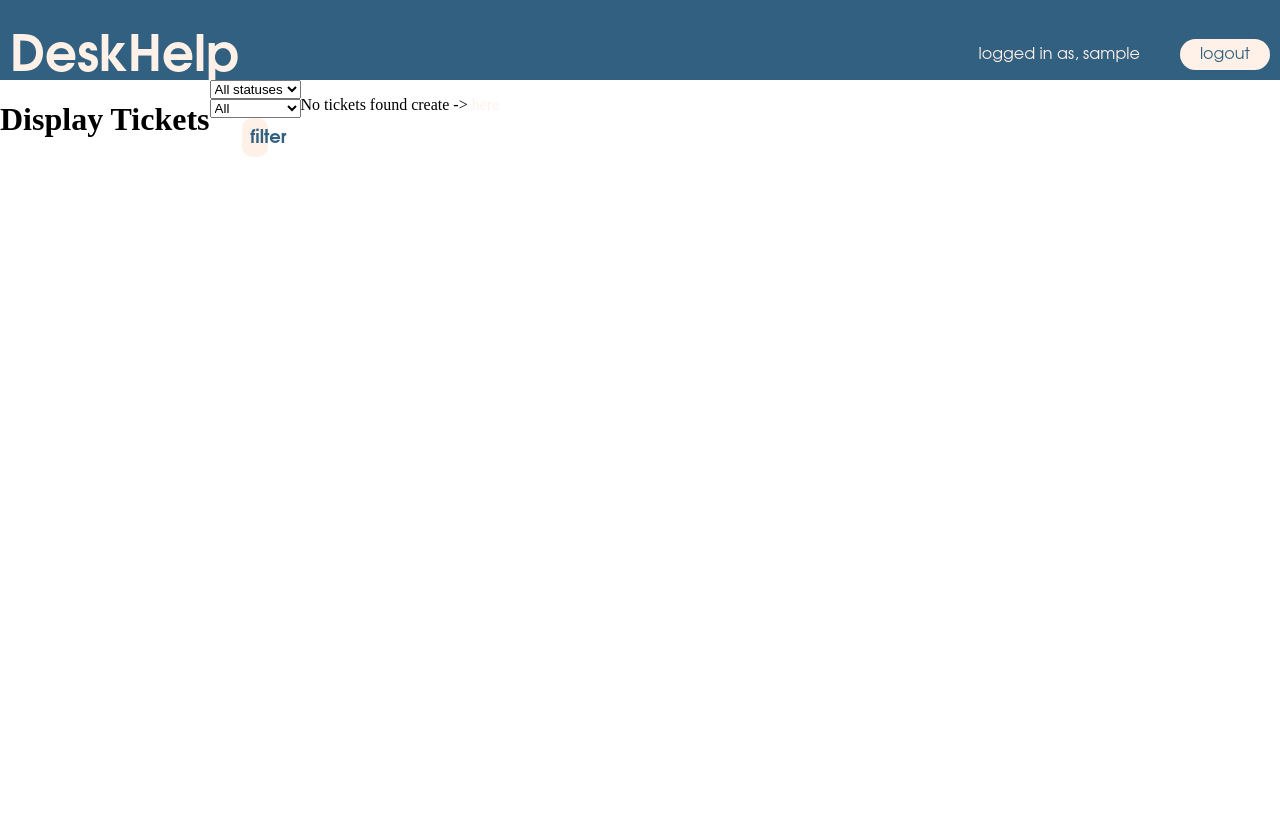
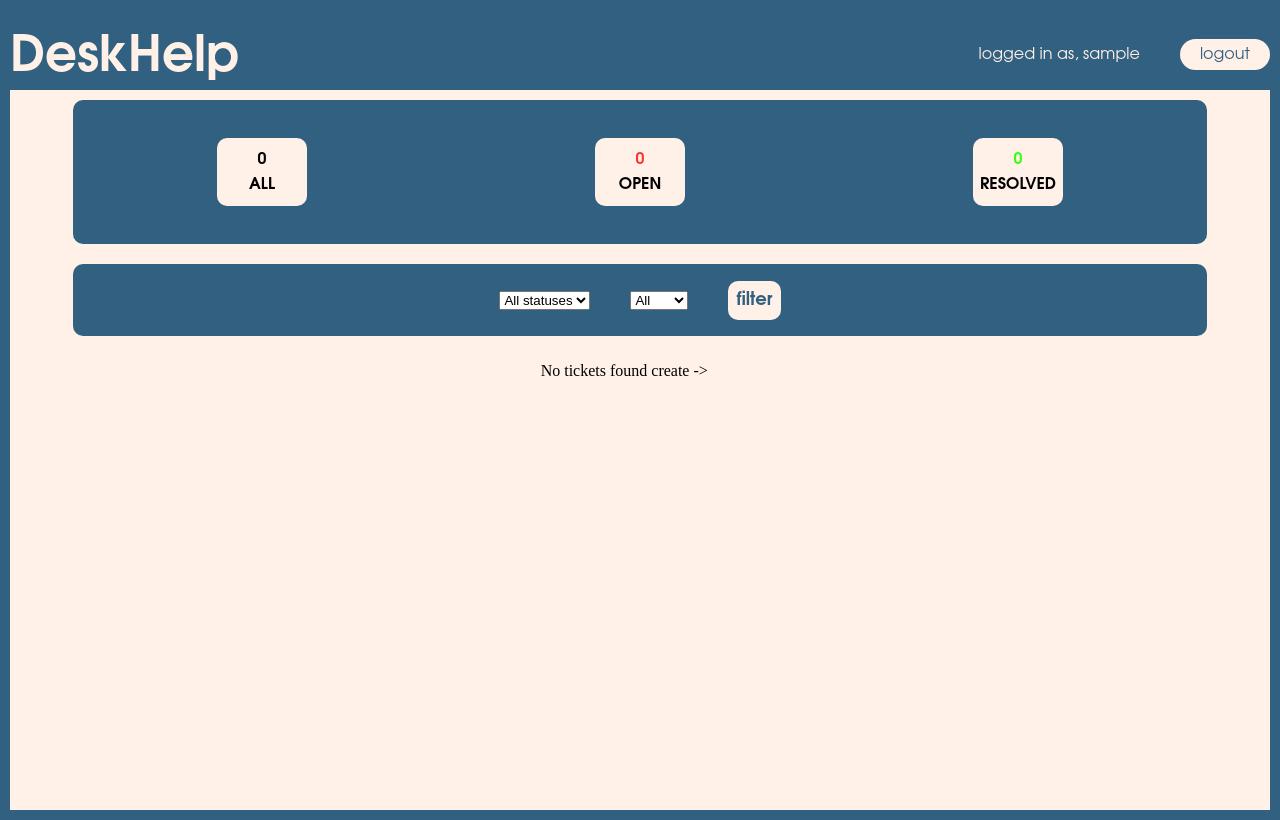
Before and after one commit to yashsuvarna797-ship-it/Desk-help, a Django app: page /DisplayTickets in a window 1280 px wide. Before the commit the page ends 157 px from the top, so only its background shows below. Run offline with Django 5.2, Linux system fonts and the light colour scheme; the visitor is signed in with stand-in values (Sample User, id 1); data that the repository does not hold is empty.

Commit message:
Add css styling to display_tickets.html

```diff
--- a/mysite/DeskHelp/static/DeskHelp/style.css
+++ b/mysite/DeskHelp/static/DeskHelp/style.css
@@ -418,3 +418,130 @@ form{
     font-weight:bold;
     font-family:var(--pro);
 }
+.display-content{
+    background-color:var(--skin);
+    height:100%;
+    width:100%;
+    display:flex;
+    flex-direction:column;
+    align-items:center;
+    border:10px solid var(--blue);
+}
+.filter{
+    width:100%;
+    display:flex;
+    justify-content:space-around;
+    align-items:center;
+    gap: 40px;
+}
+
+.ticket-header{
+    width:90%;
+    height:20%;
+    background-color:var(--blue);
+    margin:10px;
+    border-radius:10px;
+    display:flex;
+    align-items:center;
+    justify-content:space-around;
+}
+
+.ticket-info{
+    height:47%;
+    width:8%;
+    background-color:var(--skin);
+    display:flex;
+    flex-direction:column;
+    align-items:center;
+    justify-content:center;
+    border-radius:10px;
+}
+
+.ticket-info p{
+    margin:5px;
+    font-family:var(--logo-font);
+    font-weight:bold;
+}
+
+.neon-red {
+    color: #ff3333;
+}
+
+.neon-green {
+    color: #39ff14;
+}
+
+.filter-div{
+    height:10%;
+    width:90%;
+    background-color:var(--blue);
+    margin:10px;
+    border-radius:10px;
+    display:flex;
+    align-items:center;
+    justify-content:center;
+    box-sizing: border-box;
+}
+
+.ticket-template{
+    height:12vh;
+    width:89vw;
+    background-color:var(--blue);
+    margin:1px;
+    border-radius:2px;
+    display:flex;
+}
+
+.ticket-template:hover{
+    filter:brightness(80%);
+}
+
+.ticket-title-top{
+    height:fit-content;
+    width:fit-content;
+    background-color:var(--skin);
+    color:var(--blue);
+    padding:3px;
+    border-radius:2px;
+    margin-top:10px;
+    margin-left:5px;
+    font-weight:bold;
+    font-family:var(--logo-font);
+}
+
+.ticket-title-bottom{
+    height:fit-content;
+    width:fit-content;
+    background-color:var(--skin);
+    color:var(--blue);
+    padding:3px;
+    border-radius:2px;
+    margin-bottom:10px;
+    margin-left:5px;
+    font-weight:bold;
+    font-family:var(--logo-font);
+}
+
+.template-left{
+    display:flex;
+    height:100%;
+    width:50%;
+    flex-direction:column;
+    align-items:space-around;
+    gap:50px;
+}
+
+.template-right{
+    display:flex;
+    height:100%;
+    width:50%;
+    flex-direction:column;
+    align-items:flex-end;
+    gap:50px;
+}
+
+.ticket-datetime{
+    margin:0;
+    font-weight:bold;
+    font-family:var(--logo-font);
+}
--- a/mysite/DeskHelp/templates/DeskHelp/ticket/display_tickets.html
+++ b/mysite/DeskHelp/templates/DeskHelp/ticket/display_tickets.html
@@ -1,10 +1,24 @@
 {% extends 'DeskHelp/base.html' %}
 {% block title %}Create Ticket{% endblock %}
 {% block content %}
-
-<h1>Display Tickets</h1>
-
+<div class="display-content">
+    <div class="ticket-header">
+        <div class="ticket-info">
+            <p>{{ ticket_count }}</p>
+            <p>ALL</p>
+        </div>
+        <div class="ticket-info">
+            <p class="neon-red">{{ ticket_open }}</p>
+            <p>OPEN</p>
+        </div>
+        <div class="ticket-info">
+            <p class="neon-green">{{ ticket_resolve }}</p>
+            <p>RESOLVED</p>
+        </div>
+    </div>
+    <div class="filter-div">
         <form method="GET">
+            <div class="filter">
                 <select name="status">
                     <option value="">All statuses</option>
                     <option value="OPEN">open</option>
@@ -18,16 +32,40 @@
                     <option value="oldest">oldest</option>
                 </select>
                 <button type="submit">filter</button>
+            </div>
         </form>
+    </div>
+
 
     {% if ticket_list %}
         {% for ticket in ticket_list %}
-    <ul>
-        <li><a href="{% url 'display_ticket_info' ticket.id %}">{{ ticket.title }}</a></li>
-    </ul>
+            <a href="{% url 'display_ticket_info' ticket.id %}">
+                <div class="ticket-template">
+                    <div class="template-left">
+                        <div class="ticket-title-top">
+                        {{ ticket.title }}
+                        </div>
+                        <div class="ticket-title-bottom">
+                        {{ ticket.category }}
+                        </div>
+                    </div>
+                    <div class="template-right">
+                        <div class="ticket-title-top">
+                        {{ ticket.status }}
+                        </div>
+                        <div class="ticket-datetime">
+                        {{ ticket.datetime }}
+                        </div>
+                    </div>
+
+                </div>
+            </a>
+
         {% endfor %}
 
     {% else %}
         <p>No tickets found create -> <a href="{% url 'create_ticket' %}">here</a></p>
     {% endif %}
+</div>
+
 {% endblock %}
--- a/mysite/DeskHelp/views.py
+++ b/mysite/DeskHelp/views.py
@@ -77,20 +77,33 @@ class CreateTicketView(LoginRequiredMixin,FormView):
 @login_required
 def display_tickets_view(request):
     ticket_list = models.Ticket.objects.filter(owner=request.user)
+    ticket_count = ticket_list.count()
+    ticket_resolve = ticket_list.filter(status="RESOLVED").count()
+    ticket_open = ticket_list.filter(status="OPEN").count()
 
     status = request.GET.get('status')
     time = request.GET.get('time')
 
     if status:
         ticket_list = ticket_list.filter(status=status)
+        ticket_count = ticket_list.count()
+        ticket_resolve = ticket_list.filter(status="RESOLVED").count()
+        ticket_open = ticket_list.filter(status="OPEN").count()
 
     if time == 'latest':
         ticket_list = ticket_list.order_by('-datetime')
+
     if time == 'oldest':
         ticket_list = ticket_list.order_by('datetime')
 
 
-    return render(request, 'DeskHelp/ticket/display_tickets.html', {'ticket_list':ticket_list})
+
+    return render(request,
+                'DeskHelp/ticket/display_tickets.html',
+                {'ticket_list':ticket_list,
+                 'ticket_count':ticket_count,
+                 'ticket_resolve':ticket_resolve,
+                 'ticket_open':ticket_open})
 
 @login_required
 def display_ticket_info_view(request, pk):
```
Lines whose indentation alone changed are shown as unchanged.
